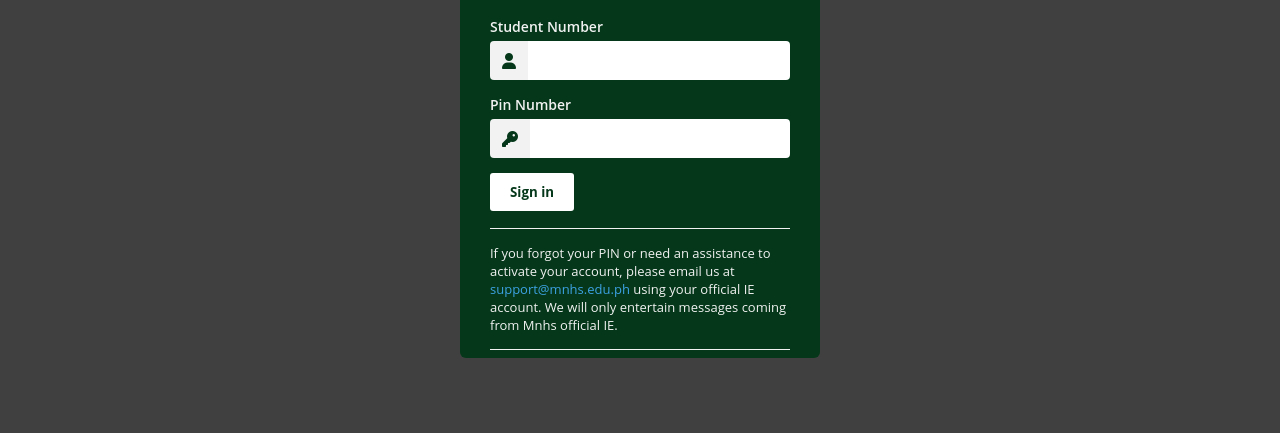
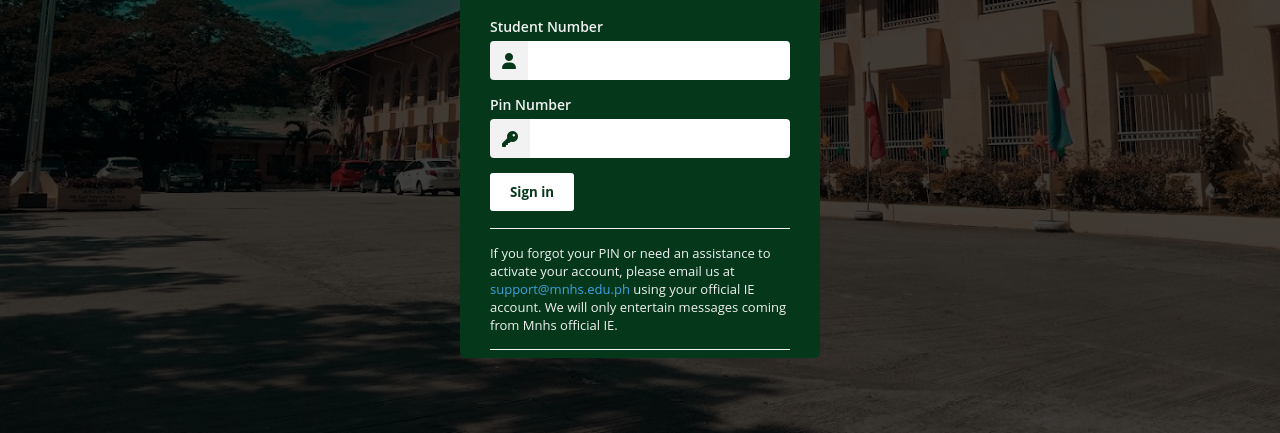
Before and after one commit to Sogekii117/MNHS_WEB, a plain HTML site: page login.html in a window 1280 px wide. Shown: the part 367-800 px from the top of the page. Drawn offline with Linux system fonts and the light colour scheme.

Commit message:
Update login.css

```diff
--- a/CSS/login.css
+++ b/CSS/login.css
@@ -24,7 +24,7 @@ body{
     height: 100vh;
     background-image: linear-gradient(rgba(0,0,0,0.75),
                                       rgba(0,0,0,0.75)),
-                      url(Images/banner1.jpg);
+                      url(../Images/banner1.jpg);
     background-size: cover;
     background-position: center;
 }
```
